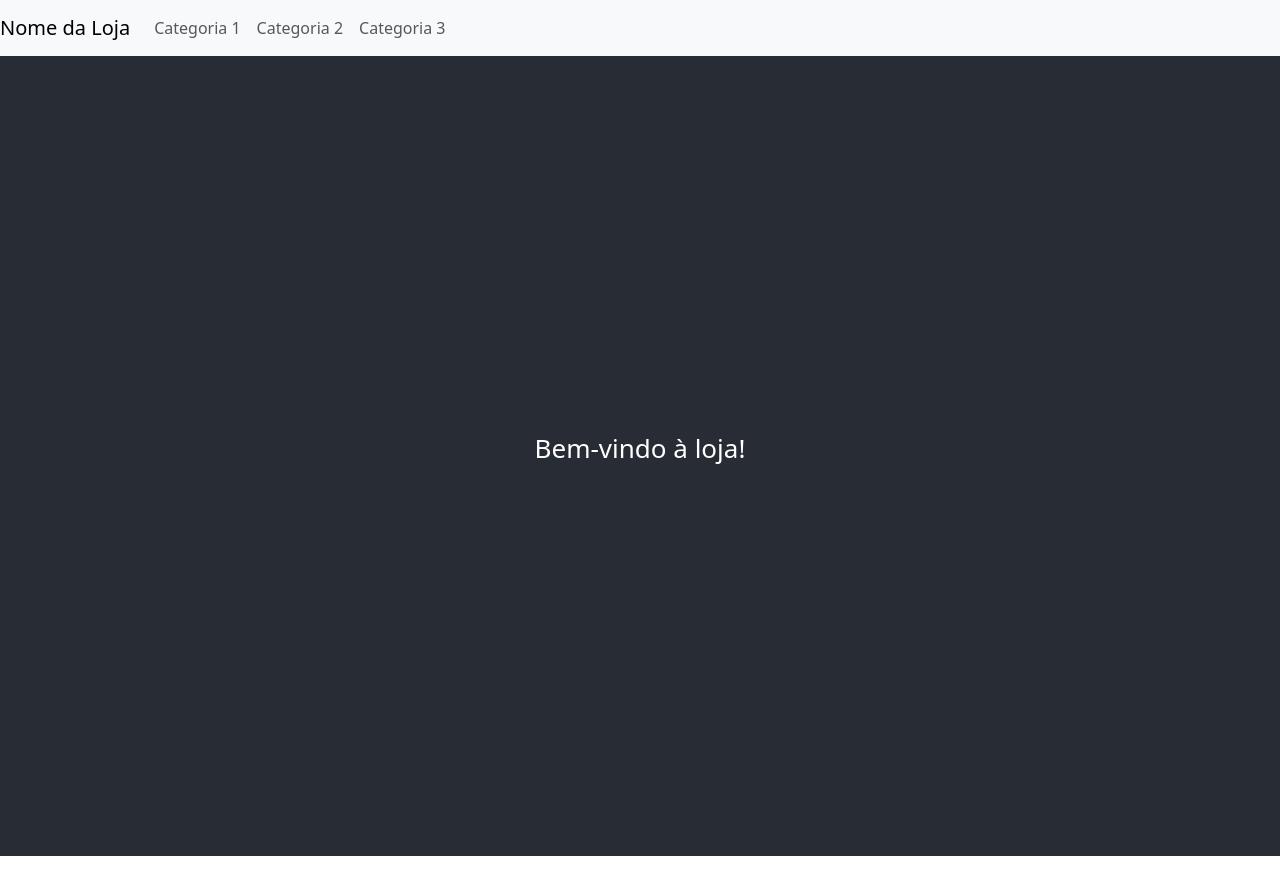
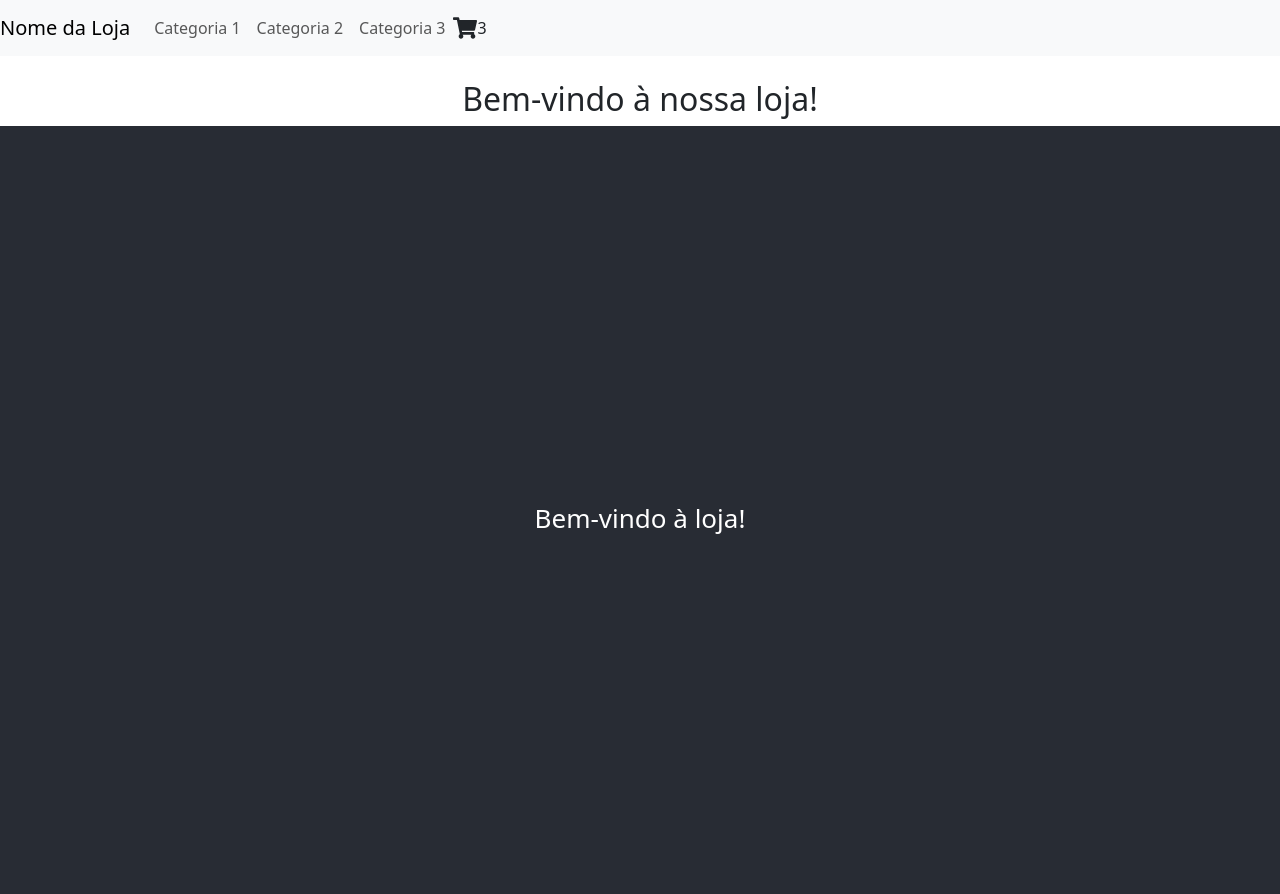
Before and after one commit to uederson-ferreira/codehouse-desafio-reactjs, a React (Create React App) app: page / in a window 1280 px wide. Shown: the top 894 px of the page. Before the commit the page ends 856 px from the top, so only its background shows below. Built offline with nearby package versions, Linux system fonts and the light colour scheme.

Commit message:
Entrega 3 - Aula 04 - Componentes I

```diff
--- a/package.json
+++ b/package.json
@@ -9,6 +9,7 @@
     "bootstrap": "^5.3.3",
     "react": "^18.3.1",
     "react-dom": "^18.3.1",
+    "react-icons": "^5.2.1",
     "react-scripts": "5.0.1",
     "web-vitals": "^2.1.4"
   },
--- a/src/App.js
+++ b/src/App.js
@@ -1,11 +1,13 @@
 import React from 'react';
 import './App.css';
-import NavBar from './components/NavBar'; // Certifique-se de que o caminho está correto
+import NavBar from './components/NavBar'; // Importe o NavBar corretamente
+import ItemListContainer from './components/ItemListContainer'; // Importe o ItemListContainer corretamente
 
 function App() {
   return (
     <div className="App">
       <NavBar />
+      <ItemListContainer greeting="Bem-vindo à nossa loja!" /> {/* Use o ItemListContainer */}
       <header className="App-header">
         <p>
           Bem-vindo à loja!
--- /dev/null
+++ b/src/components/CartWidget.js
@@ -0,0 +1,14 @@
+// src/components/CartWidget.js
+import React from 'react';
+import { FaShoppingCart } from 'react-icons/fa'; // Certifique-se de que a importação está correta
+
+const CartWidget = () => {
+  return (
+    <div className="cart-widget d-flex align-items-center">
+      <FaShoppingCart size={24} />
+      <span className="ml-2">3</span> {/* Número de itens no carrinho */}
+    </div>
+  );
+};
+
+export default CartWidget;
--- /dev/null
+++ b/src/components/ItemListContainer.js
@@ -0,0 +1,12 @@
+// src/components/ItemListContainer.js
+import React from 'react';
+
+const ItemListContainer = ({ greeting }) => {
+  return (
+    <div className="item-list-container container mt-4">
+      <h2>{greeting}</h2>
+    </div>
+  );
+};
+
+export default ItemListContainer;
--- a/src/components/NavBar.js
+++ b/src/components/NavBar.js
@@ -1,6 +1,7 @@
 // src/components/NavBar.js
 import React from 'react';
 import 'bootstrap/dist/css/bootstrap.min.css';
+import CartWidget from './CartWidget'; // Importe o CartWidget
 
 const NavBar = () => {
   return (
@@ -10,7 +11,7 @@ const NavBar = () => {
         <span className="navbar-toggler-icon"></span>
       </button>
       <div className="collapse navbar-collapse" id="navbarNav">
-        <ul className="navbar-nav">
+        <ul className="navbar-nav mr-auto">
           <li className="nav-item">
             <a className="nav-link" href="#">Categoria 1</a>
           </li>
@@ -21,6 +22,7 @@ const NavBar = () => {
             <a className="nav-link" href="#">Categoria 3</a>
           </li>
         </ul>
+        <CartWidget /> {/* Inclua o CartWidget */}
       </div>
     </nav>
   );
```
Also changed, not shown: 1 other file (tests, documents, lock files or other folders).
